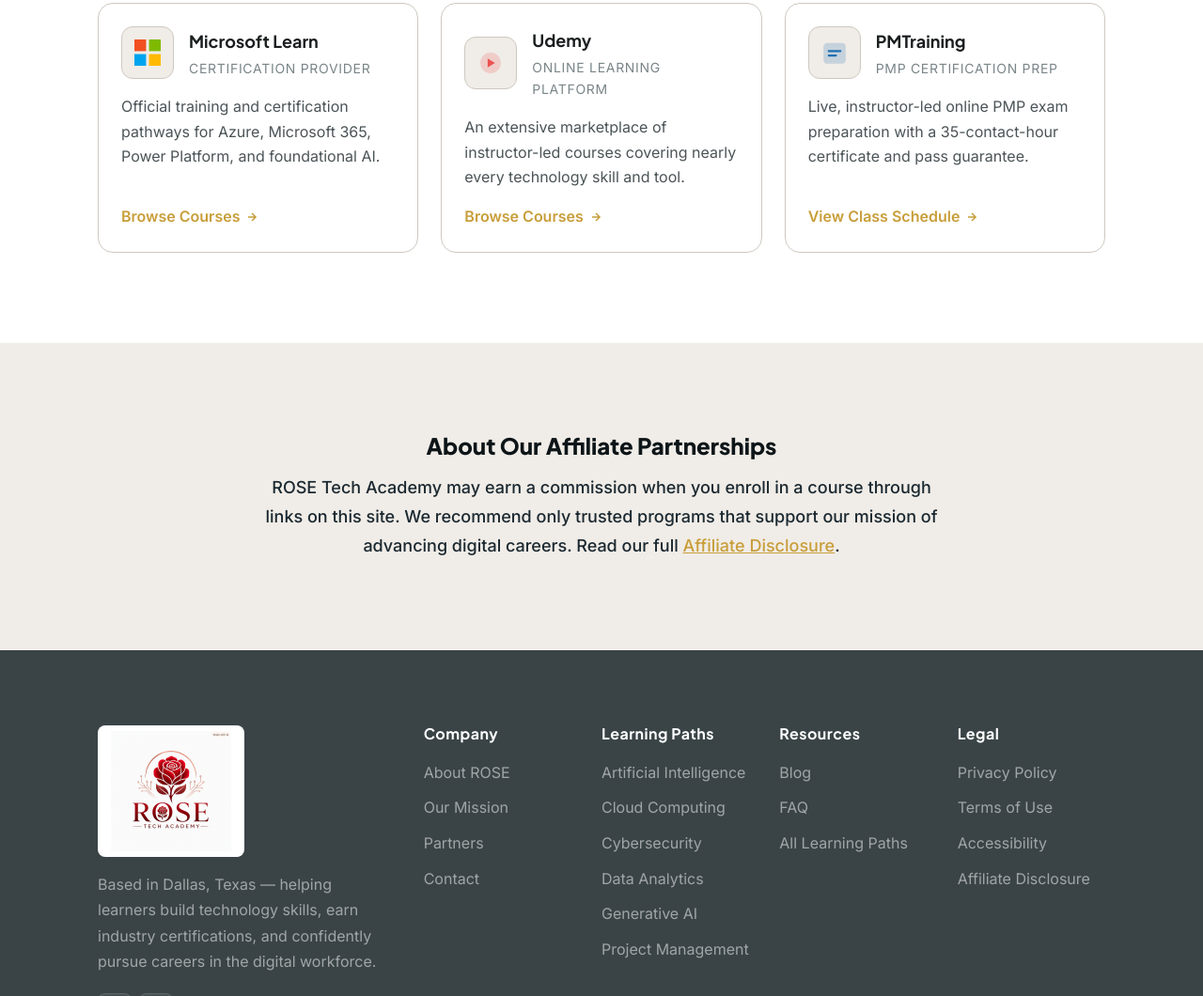
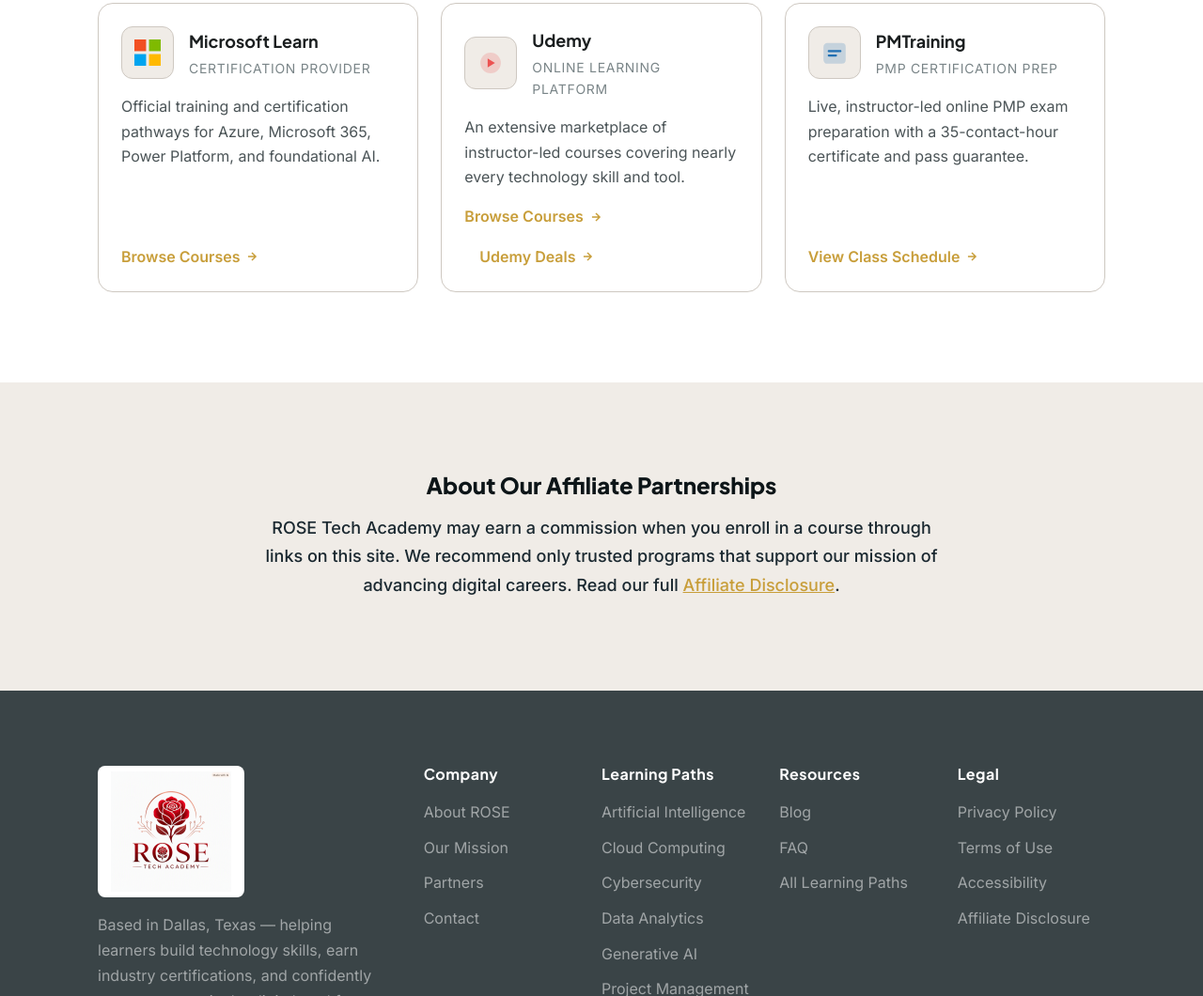
Before and after one commit to carolgriffinw/rose-tech-academy, a plain HTML site: page partners.html in a window 1280 px wide. Shown: the part 835-1895 px from the top of the page at 94% size. Drawn offline with Linux system fonts and the light colour scheme.

Commit message:
Add Udemy link to partners page
Co-authored-by: Copilot <223556219+Copilot@users.noreply.github.com>

```diff
--- a/partners.html
+++ b/partners.html
@@ -157,6 +157,10 @@
           Browse Courses
           <svg width="14" height="14" viewBox="0 0 24 24" fill="none" stroke="currentColor" stroke-width="2.5"><path d="M5 12h14M12 5l7 7-7 7"/></svg>
         </a>
+        <a href="https://trk.udemy.com/c/7670879/4058277/39854" target="_blank" rel="noopener noreferrer sponsored" class="path-card-link" style="display:inline-flex;align-items:center;gap:6px;font-size:var(--text-sm);font-weight:600;color:var(--color-accent-hover);text-decoration:none;margin-left:16px">
+          Udemy Deals
+          <svg width="14" height="14" viewBox="0 0 24 24" fill="none" stroke="currentColor" stroke-width="2.5"><path d="M5 12h14M12 5l7 7-7 7"/></svg>
+        </a>
       </div>
       <div class="partner-detail-card" data-reveal data-delay="4">
         <div class="partner-detail-header">
```
